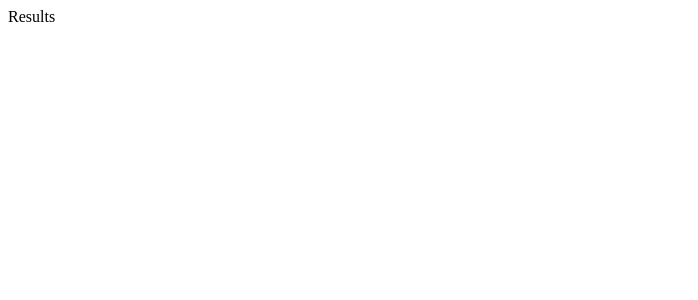
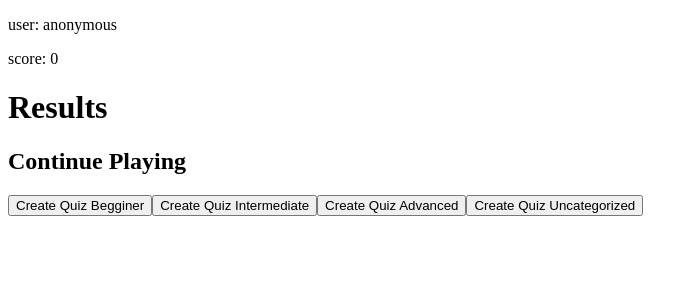
Before and after one commit to matiasbenedetto/quiz, a Next.js app: page /quiz/results in a window 1280 px wide. Shown: the top 300 px of the page, without its empty margins (0-698 px from the left). Built offline with nearby package versions, Linux system fonts and the light colour scheme.

Commit message:
shwoing StartQuizButtons

```diff
--- a/pages/quiz/results.tsx
+++ b/pages/quiz/results.tsx
@@ -1,10 +1,37 @@
+import { useQuiz } from '../../context/Quiz';
+import StartQuizButtons from "../../components/StartQuizButtons";
+import Answer from '../../components/Answer';
+import { useEffect } from 'react';
+import { useDispatchUser } from '../../context/User';
+import userActions from '../../context/User/actions';
+import Layout from '../../components/Layout';
 
 
 function Results() {
+  const quiz = useQuiz();
+  const userDipatch = useDispatchUser();
+  const wellAnswered = quiz.questions.filter(item => item.correctAnswer === item.userAnswer);
+  const wellAnsweredIds = wellAnswered.map(item => item.glossaryId);
+  const points: number = wellAnswered.length;
+
+  useEffect(() => {
+    userDipatch(
+      userActions.setScore(points, '+')
+    )
+    userDipatch(
+      userActions.setCorrectAnswers(wellAnsweredIds)
+    )
+  }, []);
+
   return (
-    <div>
-      Results
-    </div>
+    <Layout>
+      <h1>Results</h1>
+      {quiz.questions.map(item => <Answer question={item} key={item.glossaryId} />)}
+      <div>
+        <h2>Continue Playing</h2>
+        <StartQuizButtons />
+      </div>
+    </Layout>
   )
 }
 
```
Also changed, not shown: pages/index.tsx (+7 -11 lines).
